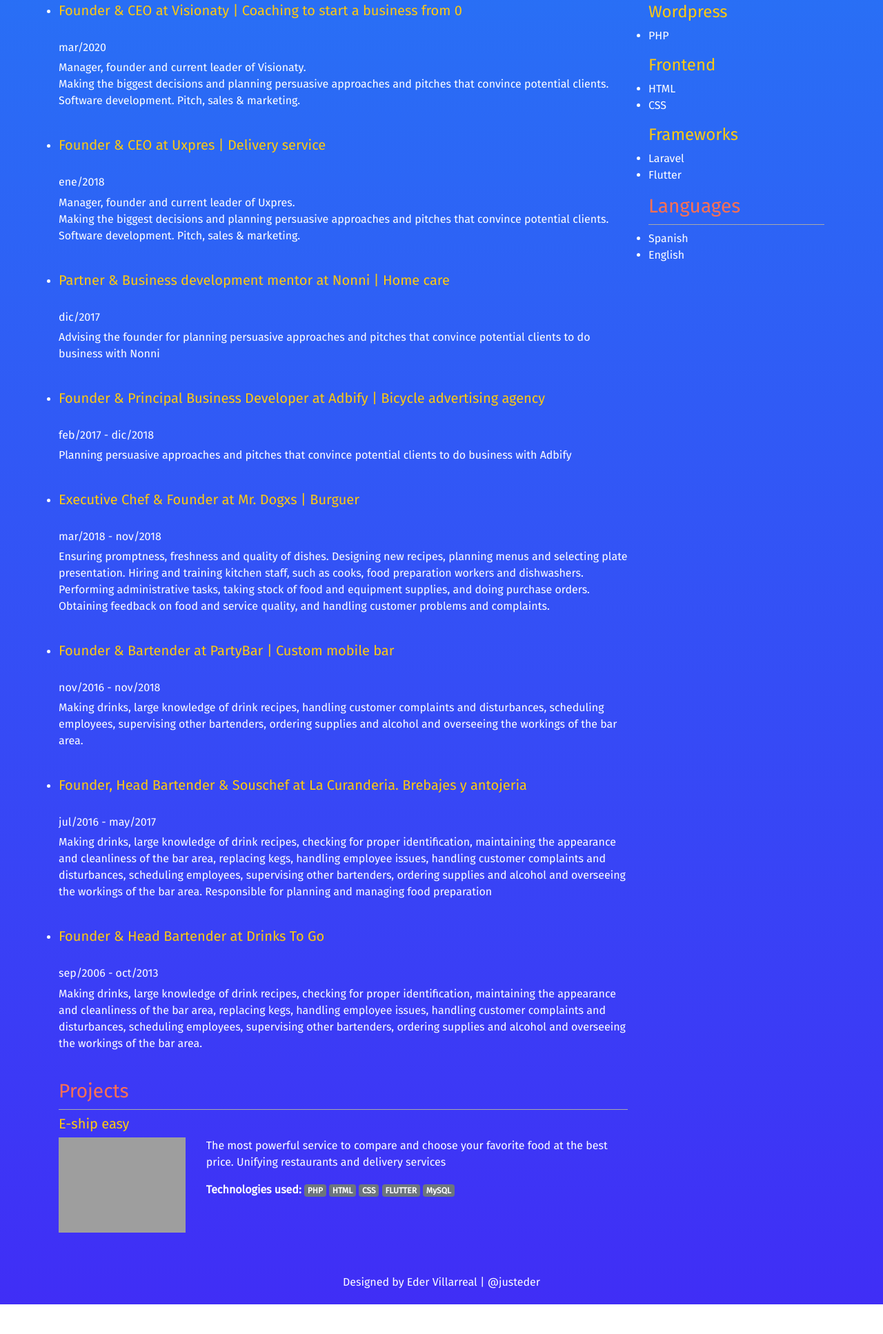
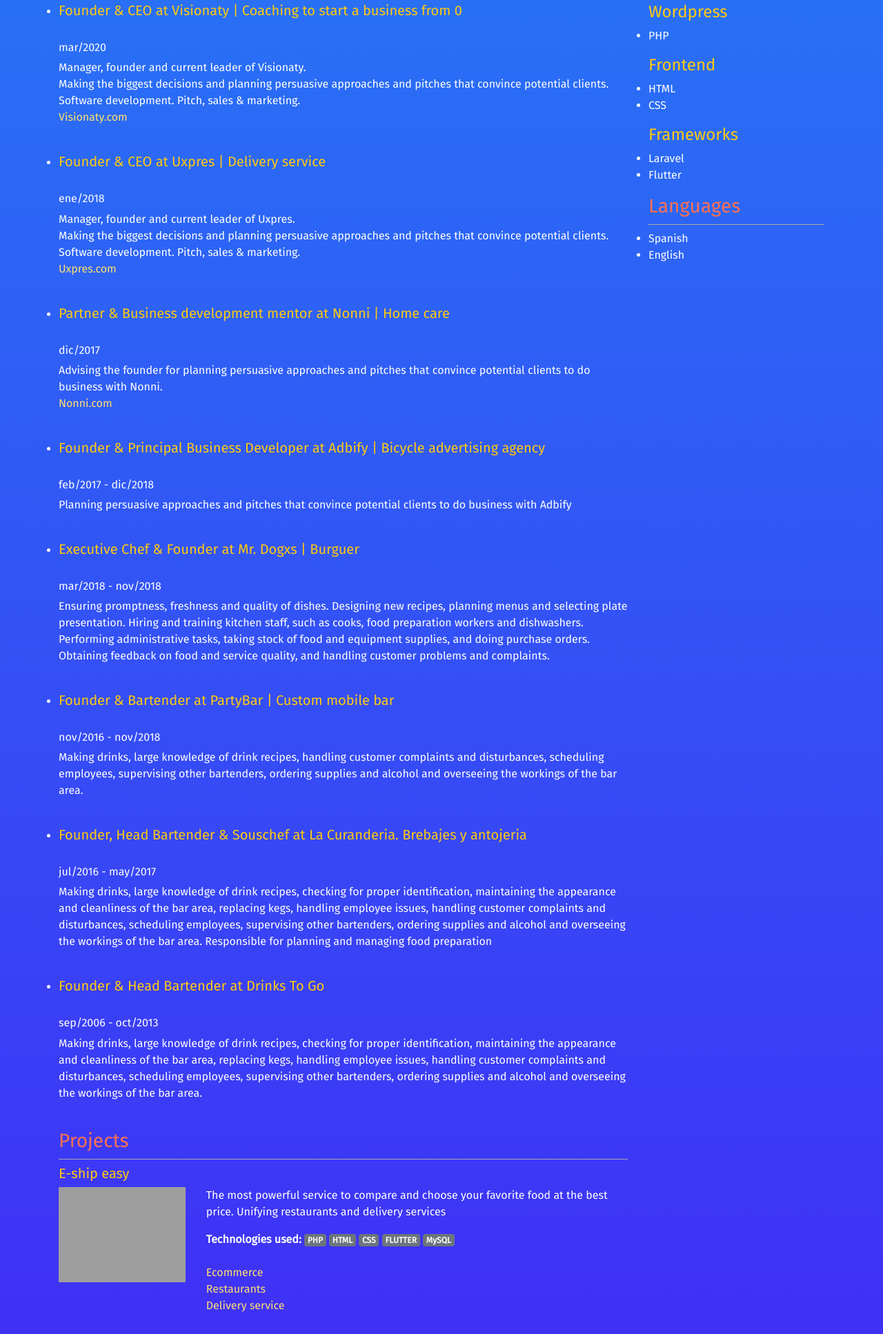
Before and after one commit to justeder/resume, a plain HTML site: page index.html in a window 1280 px wide. Shown: the part 646-2580 px from the top of the page at 69% size. Before the commit the page ends 2537 px from the top, so only its background shows below. Drawn offline with nearby package versions, Linux system fonts and the light colour scheme; grey boxes are pictures that could not be loaded.

Commit message:
ajuste a index links

```diff
--- a/index.html
+++ b/index.html
@@ -32,7 +32,7 @@
           <li>Twitter: <a href="https://twitter.com/just_eder1">@just_eder1</a></li>
           <li>Instagram: <a href="https://www.instagram.com/just_eder">@just_eder</a></li>
           <li>YouTube: <a href="https://www.youtube.com/channel/UCWEYTFUTjnepo4r2mAEBXow?view_as=subscriber">just_eder</a></li>
-          <li>Blog: <a href="https://www.linkedin.com/in/eder-santiago-villarreal-solares-3826a6162/">blog</a></li>
+          <li>Blog: <a href="https://www.blog.justeder.com">blog</a></li>
         </ul>
       </div>
     </div>
@@ -57,18 +57,24 @@
               <h5>Founder & CEO at Visionaty | Coaching to start a business from 0</h5><br>
               <h6>mar/2020</h6>
               <p>Manager, founder and current leader of Visionaty.<br>
-                 Making the biggest decisions and planning persuasive approaches and pitches that convince potential clients. Software development. Pitch, sales & marketing.</p>
+                 Making the biggest decisions and planning persuasive approaches and pitches that convince potential clients. Software development. Pitch, sales & marketing.<br>
+                 <a href="https://www.visionaty.com">Visionaty.com</a>
+                </p>
             </li>
             <li class="work-position">
               <h5>Founder & CEO at Uxpres | Delivery service</h5><br>
               <h6>ene/2018</h6>
               <p>Manager, founder and current leader of Uxpres.<br>
-                   Making the biggest decisions and planning persuasive approaches and pitches that convince potential clients. Software development. Pitch, sales & marketing.</p>
+                 Making the biggest decisions and planning persuasive approaches and pitches that convince potential clients. Software development. Pitch, sales & marketing.<br>
+                <a href="https://www.uxpres.com">Uxpres.com</a>
+              </p>
             </li>
             <li class="work-position">
               <h5>Partner & Business development mentor at Nonni | Home care</h5><br>
               <h6>dic/2017</h6>
-              <p>Advising the founder for planning persuasive approaches and pitches that convince potential clients to do business with Nonni</p>
+              <p>Advising the founder for planning persuasive approaches and pitches that convince potential clients to do business with Nonni.<br>
+                <a href="http://nonni.com.mx/">Nonni.com</a>
+              </p>
             </li>
             <li class="work-position">
               <h5>Founder & Principal Business Developer at Adbify | Bicycle advertising agency</h5><br>
@@ -112,7 +118,10 @@
                         <span class="badge badge-secondary">HTML</span>
                         <span class="badge badge-secondary">CSS</span>
                         <span class="badge badge-secondary">FLUTTER</span>
-                        <span class="badge badge-secondary">MySQL</span>
+                        <span class="badge badge-secondary">MySQL</span><br><br>
+                        <a href="https://e-shipeasy.com/">Ecommerce</a><br>
+                        <a href="https://e-shipeasy.com/restaurantes/">Restaurants</a><br>
+                        <a href="https://e-shipeasy.com/servicios-de-reparto/">Delivery service</a>
                       </div>
                 </div>
             </div>
```
